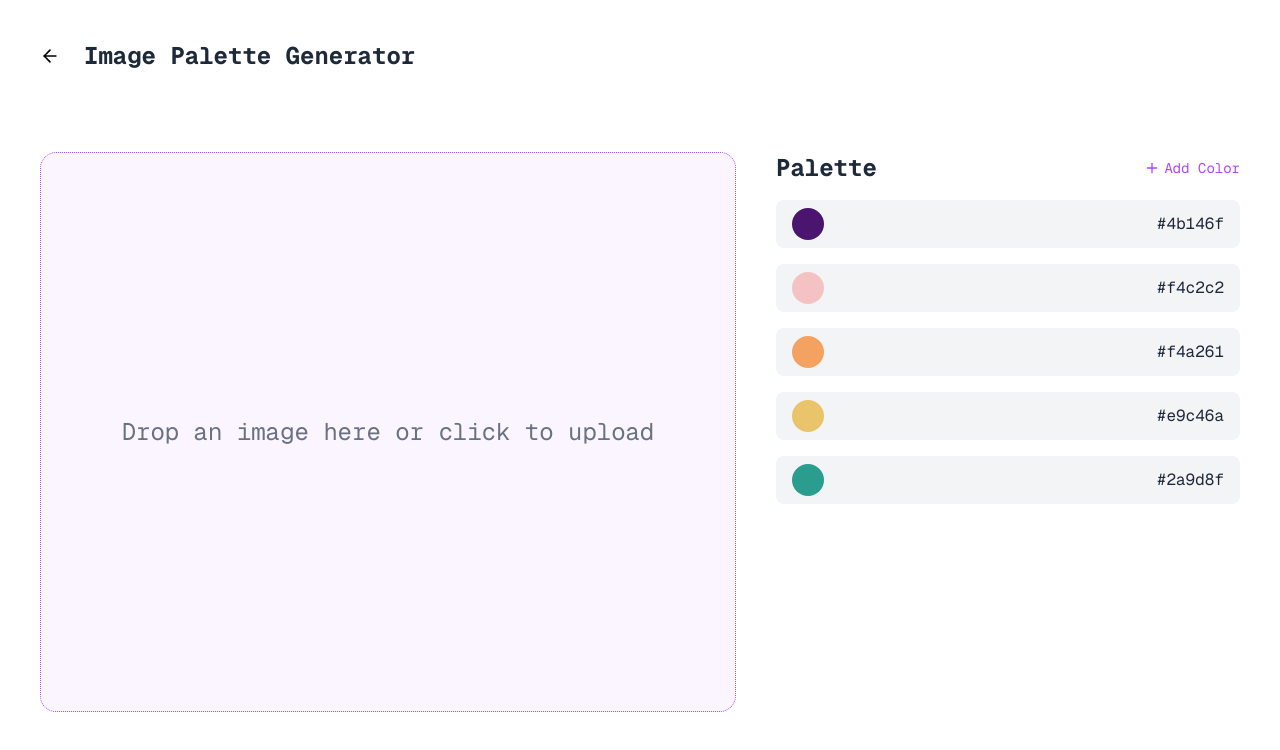
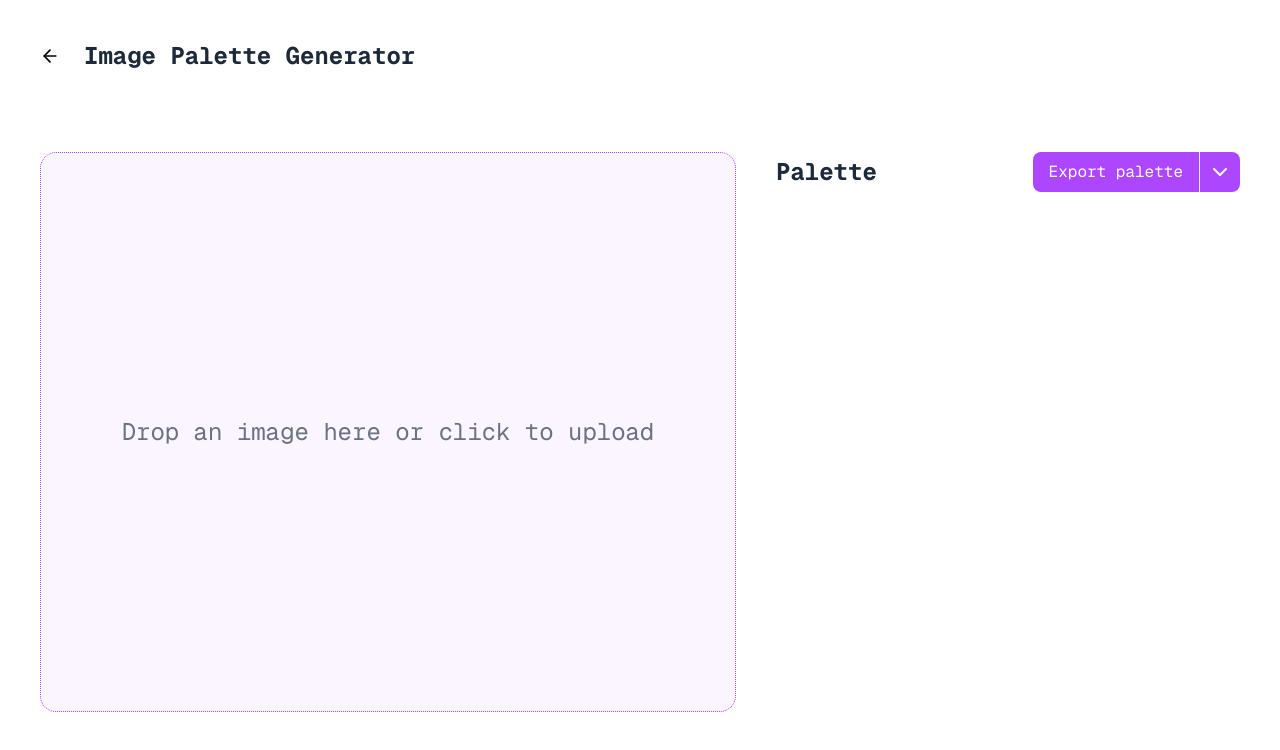
Before and after one commit to akinloluwami/manytools, a React (Vite) app: page /image-palette-generator in a window 1280 px wide. Shown: the top 750 px of the page. Built offline with nearby package versions, Linux system fonts and the light colour scheme.

Commit message:
feat: enhance image palette generator with color extraction and loading state

```diff
--- a/src/routes/image-palette-generator.tsx
+++ b/src/routes/image-palette-generator.tsx
@@ -1,8 +1,16 @@
 import { createFileRoute, Link } from "@tanstack/react-router";
-import { ArrowLeftIcon, PlusIcon, X } from "lucide-react";
+import {
+  ArrowLeftIcon,
+  PlusIcon,
+  X,
+  Loader2Icon,
+  ChevronDown,
+} from "lucide-react";
 import { useState } from "react";
 import { useDropzone } from "react-dropzone";
 import { AnimatePresence, motion } from "motion/react";
+//@ts-ignore
+import ColorThief from "colorthief";
 
 export const Route = createFileRoute("/image-palette-generator")({
   component: RouteComponent,
@@ -10,16 +18,39 @@ export const Route = createFileRoute("/image-palette-generator")({
 
 function RouteComponent() {
   const [image, setImage] = useState<string | null>(null);
+  const [colors, setColors] = useState<string[]>([]);
+  const [fullPalette, setFullPalette] = useState<string[]>([]);
+  const [loading, setLoading] = useState(false);
 
   const onDrop = (acceptedFiles: File[]) => {
     const file = acceptedFiles[0];
     if (file) {
       const reader = new FileReader();
       reader.onload = () => {
-        setImage(reader.result as string);
+        const result = reader.result as string;
+        setImage(result);
+        extractColors(result);
       };
       reader.readAsDataURL(file);
     }
+  };
+
+  const extractColors = (src: string) => {
+    setLoading(true);
+    const img = new Image();
+    img.crossOrigin = "Anonymous";
+    img.src = src;
+    img.onload = () => {
+      const colorThief = new ColorThief();
+      const palette = colorThief.getPalette(img, 10);
+      const hexColors = palette.map(
+        ([r, g, b]: number[]) =>
+          `#${((1 << 24) + (r << 16) + (g << 8) + b).toString(16).slice(1)}`
+      );
+      setFullPalette(hexColors);
+      setColors(hexColors.slice(0, 6));
+      setLoading(false);
+    };
   };
 
   const { getRootProps, getInputProps } = useDropzone({
@@ -28,22 +59,10 @@ function RouteComponent() {
     multiple: false,
   });
 
-  const [mockColors, setMockColors] = useState([
-    "#4b146f",
-    "#f4c2c2",
-    "#f4a261",
-    "#e9c46a",
-    "#2a9d8f",
-  ]);
-
-  const generateColor = () => {
-    return `#${Math.floor(Math.random() * 16777215)
-      .toString(16)
-      .padStart(6, "0")}`;
-  };
-
   const addNewColor = () => {
-    setMockColors([...mockColors, generateColor()]);
+    if (colors.length < fullPalette.length) {
+      setColors([...colors, fullPalette[colors.length]]);
+    }
   };
 
   return (
@@ -69,6 +88,7 @@ function RouteComponent() {
                 onClick={(e) => {
                   e.stopPropagation();
                   setImage(null);
+                  setColors([]);
                 }}
                 className="absolute top-4 right-4"
               >
@@ -76,7 +96,9 @@ function RouteComponent() {
               </button>
             )}
             <input {...getInputProps()} />
-            {image ? (
+            {loading ? (
+              <Loader2Icon className="animate-spin text-purple-500" size={40} />
+            ) : image ? (
               <img
                 src={image}
                 alt="Uploaded Preview"
@@ -93,16 +115,18 @@ function RouteComponent() {
           <div className="flex flex-col gap-y-4">
             <div className="flex items-center justify-between">
               <p className="text-2xl font-bold text-gray-800">Palette</p>
-              <button
-                className="text-sm text-purple-500 flex items-center gap-x-1 cursor-pointer"
-                onClick={addNewColor}
-              >
-                <PlusIcon size={16} /> Add Color
-              </button>
+              <div className="flex gap-x-[1px]">
+                <button className="bg-purple-500 text-white px-4 py-2 rounded-l-lg cursor-pointer">
+                  Export palette
+                </button>
+                <button className="bg-purple-500 text-white px-2 py-2 rounded-r-lg cursor-pointer">
+                  <ChevronDown />
+                </button>
+              </div>
             </div>
             <div className="flex flex-col gap-y-4">
               <AnimatePresence>
-                {mockColors.map((color) => (
+                {colors.map((color) => (
                   <motion.div
                     key={color}
                     initial={{ opacity: 0, y: 10 }}
@@ -119,6 +143,17 @@ function RouteComponent() {
                   </motion.div>
                 ))}
               </AnimatePresence>
+              {!!image && (
+                <button
+                  className="text-sm text-purple-500 flex items-center gap-x-1 cursor-pointer disabled:opacity-40 disabled:cursor-not-allowed"
+                  onClick={addNewColor}
+                  disabled={
+                    colors.length >= fullPalette.length || loading || !image
+                  }
+                >
+                  <PlusIcon size={16} /> Add Color
+                </button>
+              )}
             </div>
           </div>
         </div>
```
